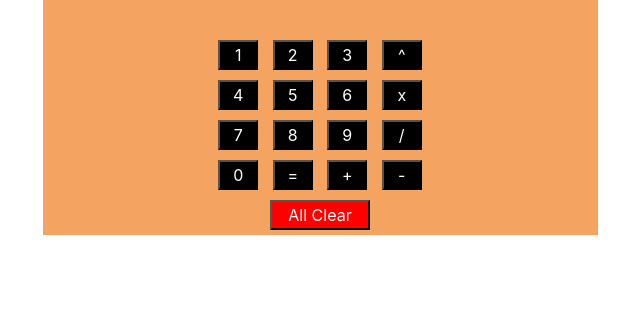
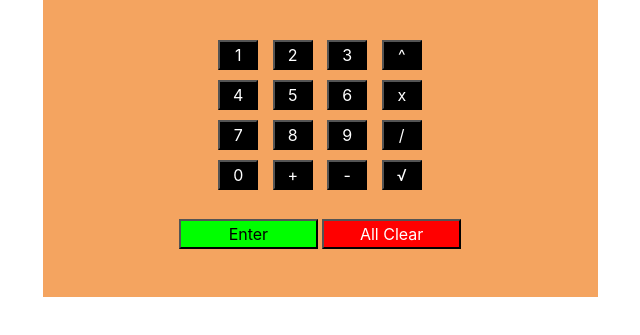
Before and after one commit to dorntrevor7/calculator, a plain HTML site: page index.html in a window 1280 px wide. Shown: the part 251-586 px from the top of the page, without its empty margins (320-960 px from the left). Drawn offline with nearby package versions, Linux system fonts and the light colour scheme.

Commit message:
sqrt working

```diff
--- a/index.html
+++ b/index.html
@@ -44,11 +44,16 @@
             <button class="operations" value="/">/</button>
 
             <br> <button class="number" value="0">0</button>
-            <button class="equal" value="=">=</button>
             <button class="operations" value="+">+</button>
             <button class="operations" value="-">-</button>
+            <button class="root" value="√">√</button>
             <br>
+            <br>
+            <button class="equal" value="=">Enter</button>
             <button class="clear">All Clear</button>
+            <br>
+            <br>
+            <br>
         </section>
     </div>
     <script src="script.js"></script>
@@ -79,6 +84,12 @@
                     $("#operation").text(operations)
                 } else { return }
             })
+            $(".root").on("click", function () {
+                if (numOne) {
+                    equal = Math.sqrt(numOne);
+                    $('#equal').text(equal);
+                }
+            })
             // function for equal
             $('.equal').on("click", function () {
                 numOne = parseInt(numOne);
@@ -99,7 +110,6 @@
                             break;
                         case "^":
                             equal = Math.pow(numOne, numTwo);
-                            console.log(Math.pow(4, 4))
                             break;
                     }
                     $('#equal').text(equal);
--- a/style.css
+++ b/style.css
@@ -1,30 +1,36 @@
-body{
+body {
   margin-top: 50px;
   text-align: center;
   align-content: center;
 }
-.container{
+.container {
   text-align: center;
   align-content: center;
 }
-section{
+section {
   background-color: sandybrown;
   margin: auto;
   width: 50%;
 }
-button{
+button {
   margin: 5px;
   text-align: center;
   width: 40px;
   background-color: black;
   color: white;
 }
-div{
+div {
   text-align: center;
 }
-button.clear{
+button.clear {
   background-color: red;
   color: white;
-    margin: 5px;
-    width: 100px
+  margin: auto;
+  width: 25%;
 }
+button.equal {
+  background-color: lime;
+  color: black;
+  width: 25%;
+  margin: auto;
+}
```
Lines whose indentation alone changed are shown as unchanged.
